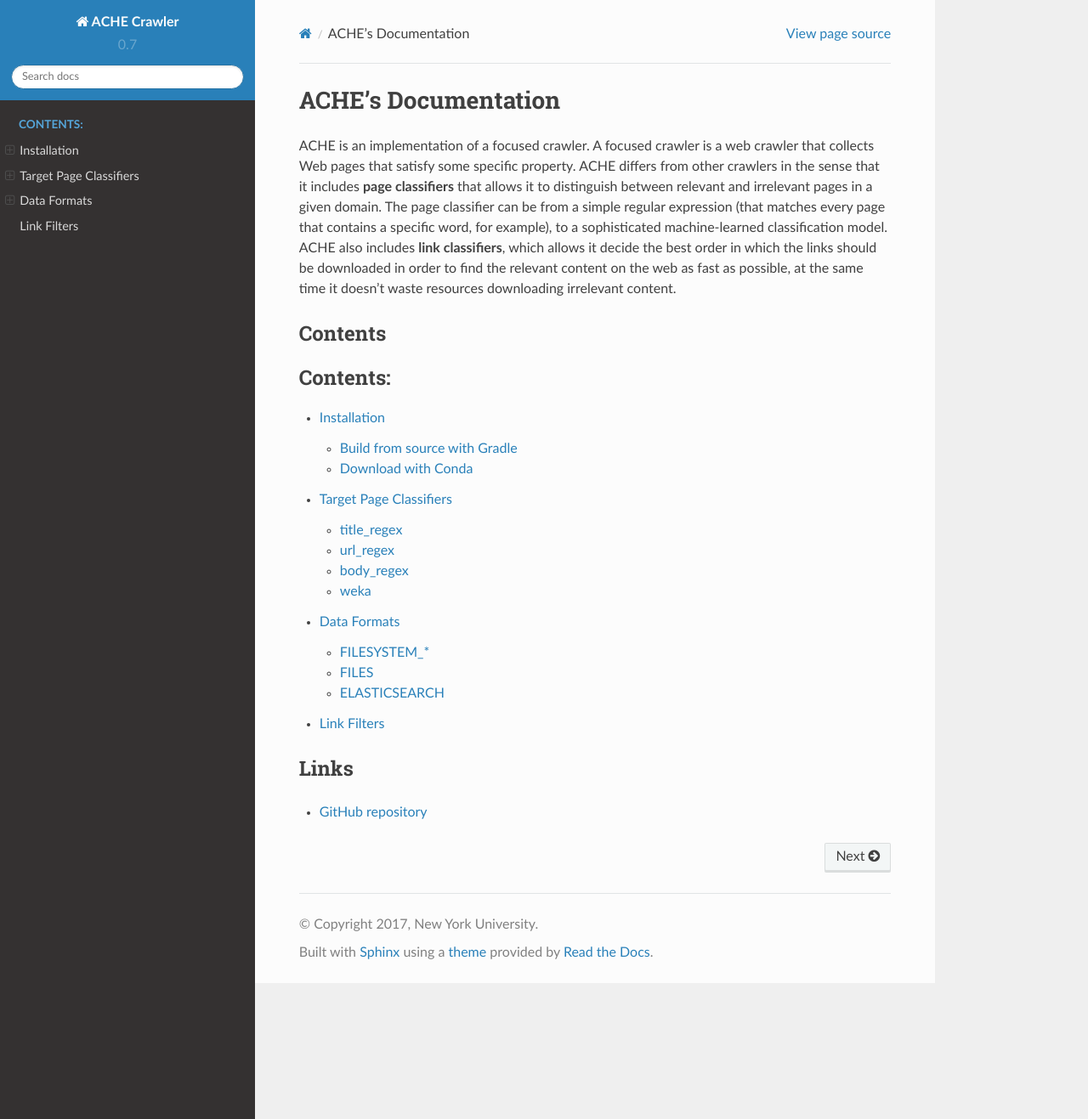
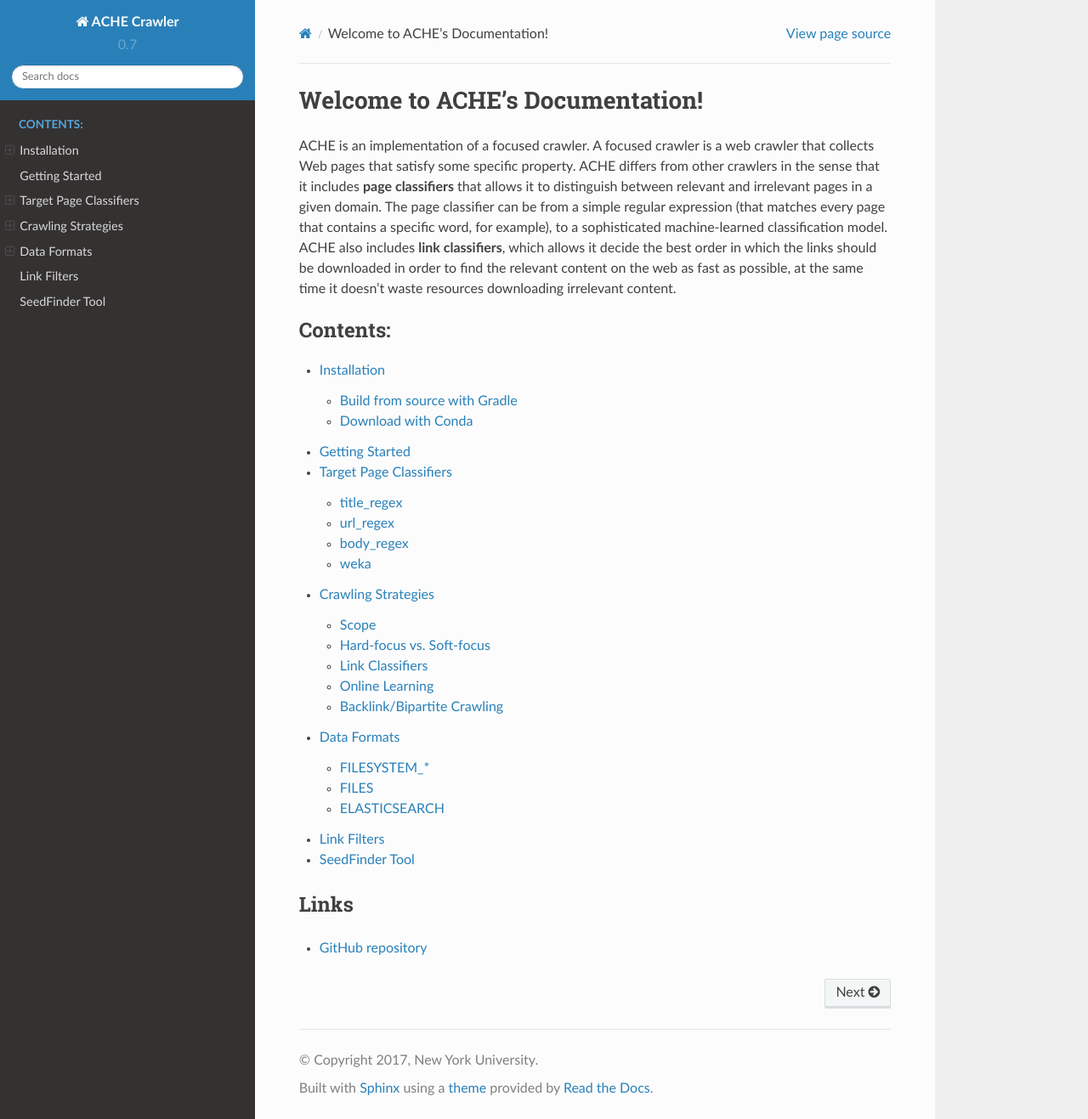
Before and after one commit to VIDA-NYU/ache, a Sphinx documentation site: the page built from docs/index.rst, in a window 1280 px wide and 1317 px high. Shown: the whole window at 85% size. Built offline with Sphinx 7.4.7 and the Read the Docs theme 2.0.0, drawn with Linux system fonts in a browser that asks for light colours.

Commit message:
Issue #66 - Additional docs and scaffold for missing documentation

```diff
--- /dev/null
+++ b/docs/crawling-strategies.rst
@@ -0,0 +1,26 @@
+Crawling Strategies
+###################
+
+Scope
+-----
+
+TODO
+
+Hard-focus vs. Soft-focus
+-------------------------
+TODO
+
+
+Link Classifiers
+----------------
+TODO
+
+
+Online Learning
+---------------
+TODO
+
+
+Backlink/Bipartite Crawling
+---------------------------
+TODO
--- a/docs/data-formats.rst
+++ b/docs/data-formats.rst
@@ -75,7 +75,7 @@
 * ``target``, for pages classified as on-topic by the page classifier
 * ``negative``, for pages classified as off-topic by the page classifier
 
-Currently, these two types use the same schema, which has the following fields:
+These two types use the same schema, which has the following fields:
 
 * ``domain`` - domain of the url
 * ``topPrivateDomain`` -  top private domain of the url
--- a/docs/index.rst
+++ b/docs/index.rst
@@ -1,23 +1,21 @@
-
-
-ACHE's Documentation
+Welcome to ACHE's Documentation!
 ========================================
 
 ACHE is an implementation of a focused crawler. A focused crawler is a web crawler that collects Web pages that satisfy some specific property.
 ACHE differs from other crawlers in the sense that it includes **page classifiers** that allows it to distinguish between relevant and irrelevant pages in a given domain. The page classifier can be from a simple regular expression (that matches every page that contains a specific word, for example), to a sophisticated machine-learned classification model.
 ACHE also includes **link classifiers**, which allows it decide the best order in which the links should be downloaded in order to find the relevant content on the web as fast as possible, at the same time it doesn't waste resources downloading irrelevant content.
 
-Contents
---------
-
 ..  toctree::
     :maxdepth: 2
     :caption: Contents:
 
     install
+    getting-started
     page-classifiers
+    crawling-strategies
     data-formats
     link-filters
+    seed-finder
 
 Links
 -----
--- a/docs/install.rst
+++ b/docs/install.rst
@@ -32,4 +32,4 @@
 ..  warning::
 
   Only tagged versions are published to Anaconda Cloud, so the version available through Conda may not be up-to-date.
-If you want to try the most recent version, please clone the repository and build from source.
+  If you want to try the most recent version, please clone the repository and build from source.
```
Also changed, not shown: docs/getting-started.rst (added, +19 -0 lines), docs/seed-finder.rst (added, +9 -0 lines).
